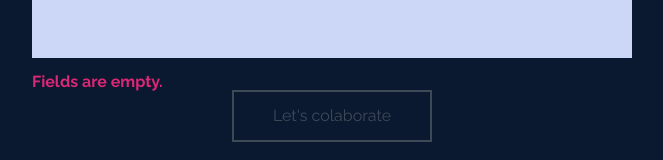
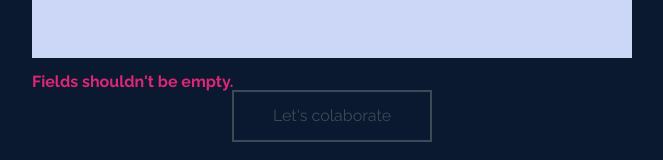
Before and after one commit to santiagoGuastavino/my-portfolio-client, a Next.js app: page / in a window 1280 px wide. Shown: the part 3788-3948 px from the top of the page, without its empty margins (308-971 px from the left). Built offline with nearby package versions, Linux system fonts and the light colour scheme; no server answers.

Commit message:
fixed typo

```diff
--- a/components/Contact/index.js
+++ b/components/Contact/index.js
@@ -18,7 +18,7 @@ const BUTTON_STATE = {
 }
 
 const FEED_STATE = {
-  incomplete: 'Fields are empty.',
+  incomplete: "Fields shouldn't be empty.",
   notEmail: 'Provide a valid e-mail address.',
   ok: '',
   process_finished: 'MESSAGE DELIVERED'
```
